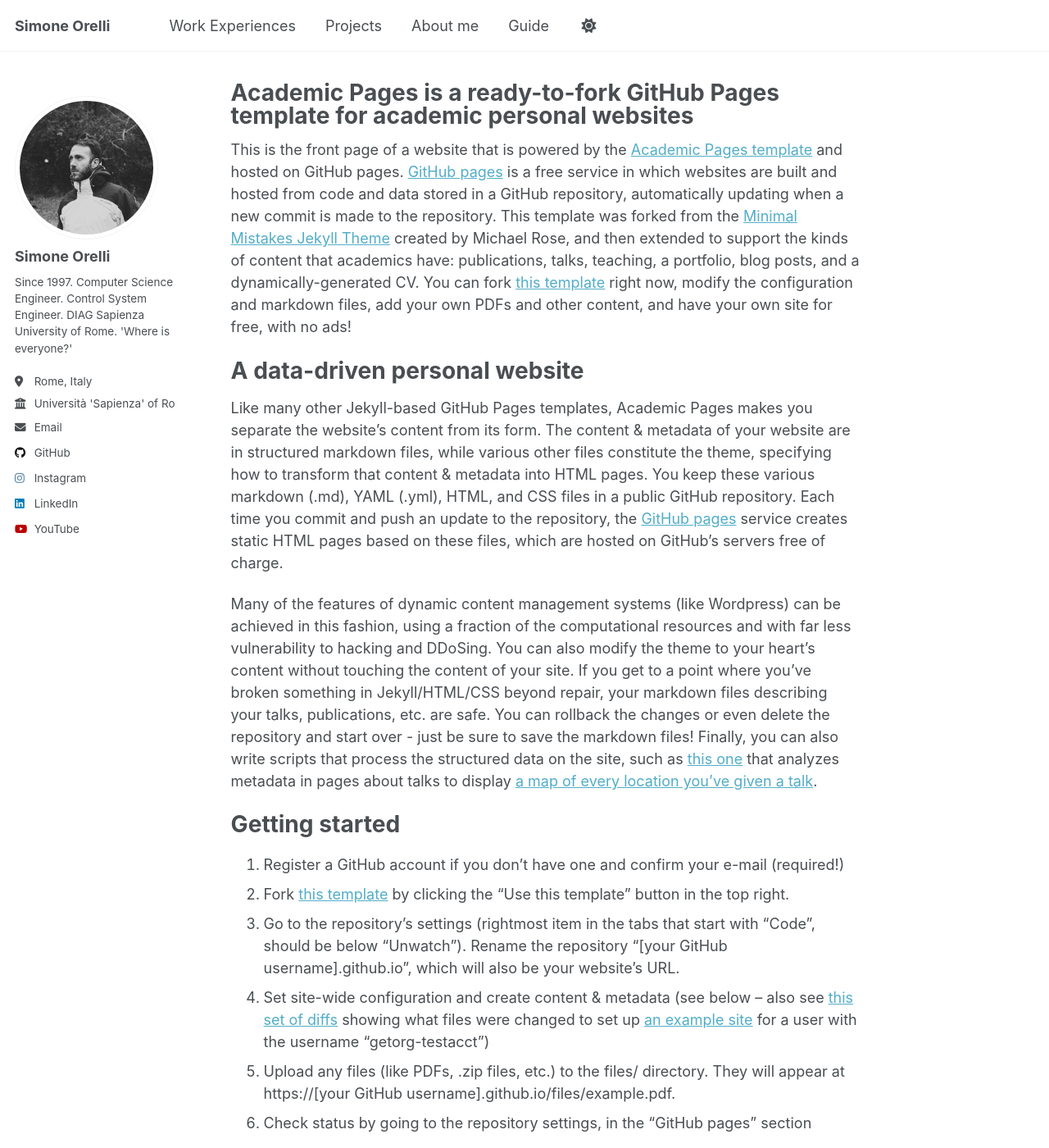
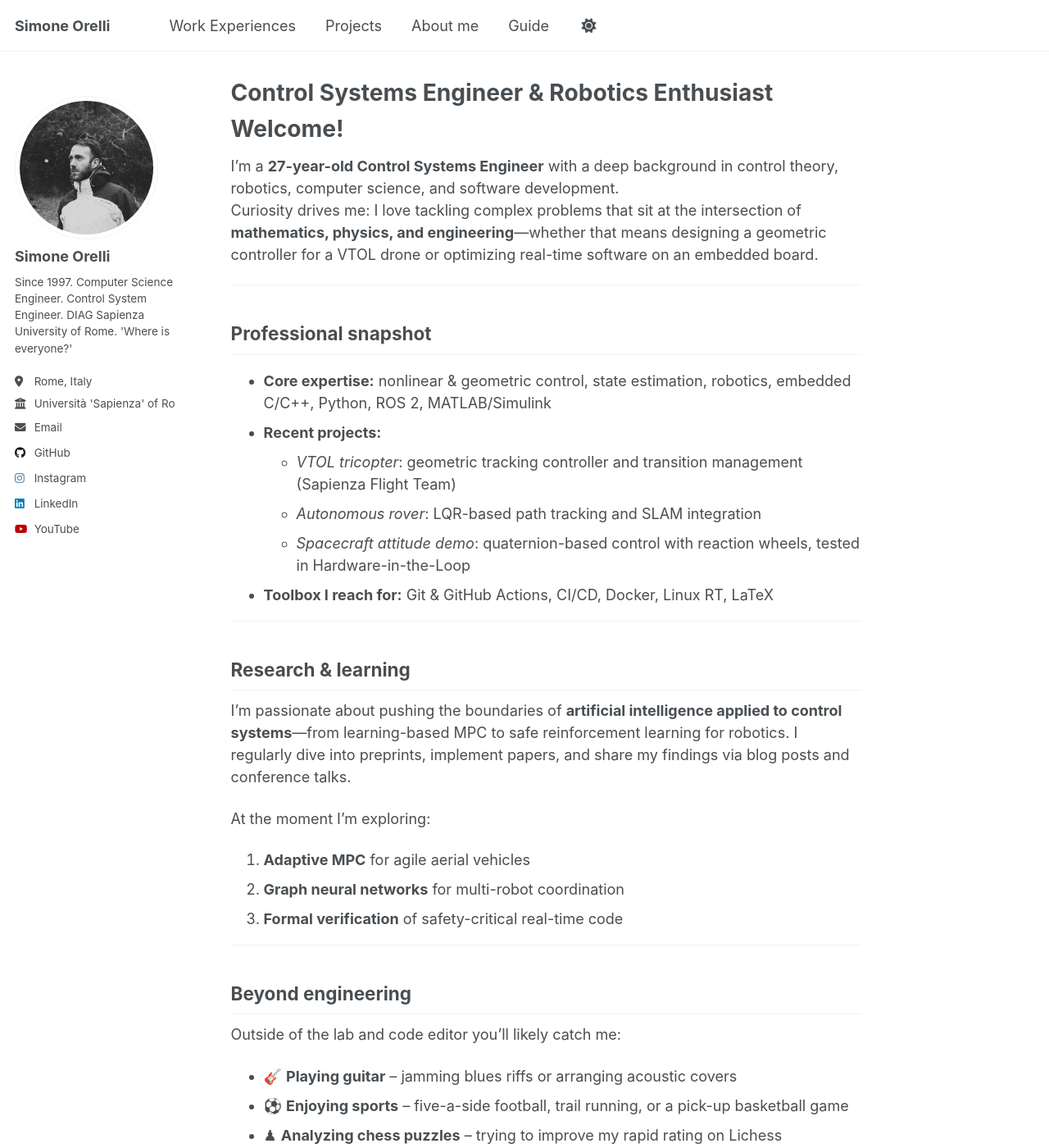
Before and after one commit to Messi-Orion10/s_orion10.github.io, a Jekyll site: the page built from _pages/about.md, in a window 1280 px wide and 1400 px high. Shown: the whole window at 82% size. Built offline with Jekyll 4.4.1, drawn with Linux system fonts in a browser that asks for light colours; some of the changed text lies outside the part shown.

Commit message:
Update about.md

```diff
--- a/_pages/about.md
+++ b/_pages/about.md
@@ -1,49 +1,57 @@
 ---
 permalink: /
-title: "Academic Pages is a ready-to-fork GitHub Pages template for academic personal websites"
+title: "Control Systems Engineer & Robotics Enthusiast"
 author_profile: true
 redirect_from:
   - /about/
   - /about.html
 ---
 
-This is the front page of a website that is powered by the [Academic Pages template](https://github.com/academicpages/academicpages.github.io) and hosted on GitHub pages. [GitHub pages](https://pages.github.com) is a free service in which websites are built and hosted from code and data stored in a GitHub repository, automatically updating when a new commit is made to the repository. This template was forked from the [Minimal Mistakes Jekyll Theme](https://mmistakes.github.io/minimal-mistakes/) created by Michael Rose, and then extended to support the kinds of content that academics have: publications, talks, teaching, a portfolio, blog posts, and a dynamically-generated CV. You can fork [this template](https://github.com/academicpages/academicpages.github.io) right now, modify the configuration and markdown files, add your own PDFs and other content, and have your own site for free, with no ads!
+# Welcome!
 
-A data-driven personal website
-======
-Like many other Jekyll-based GitHub Pages templates, Academic Pages makes you separate the website's content from its form. The content & metadata of your website are in structured markdown files, while various other files constitute the theme, specifying how to transform that content & metadata into HTML pages. You keep these various markdown (.md), YAML (.yml), HTML, and CSS files in a public GitHub repository. Each time you commit and push an update to the repository, the [GitHub pages](https://pages.github.com/) service creates static HTML pages based on these files, which are hosted on GitHub's servers free of charge.
+I’m a **27-year-old Control Systems Engineer** with a deep background in control theory, robotics, computer science, and software development.
+Curiosity drives me: I love tackling complex problems that sit at the intersection of **mathematics, physics, and engineering**—whether that means designing a geometric controller for a VTOL drone or optimizing real-time software on an embedded board.
 
-Many of the features of dynamic content management systems (like Wordpress) can be achieved in this fashion, using a fraction of the computational resources and with far less vulnerability to hacking and DDoSing. You can also modify the theme to your heart's content without touching the content of your site. If you get to a point where you've broken something in Jekyll/HTML/CSS beyond repair, your markdown files describing your talks, publications, etc. are safe. You can rollback the changes or even delete the repository and start over - just be sure to save the markdown files! Finally, you can also write scripts that process the structured data on the site, such as [this one](https://github.com/academicpages/academicpages.github.io/blob/master/talkmap.ipynb) that analyzes metadata in pages about talks to display [a map of every location you've given a talk](https://academicpages.github.io/talkmap.html).
+---
 
-Getting started
-======
-1. Register a GitHub account if you don't have one and confirm your e-mail (required!)
-1. Fork [this template](https://github.com/academicpages/academicpages.github.io) by clicking the "Use this template" button in the top right.
-1. Go to the repository's settings (rightmost item in the tabs that start with "Code", should be below "Unwatch"). Rename the repository "[your GitHub username].github.io", which will also be your website's URL.
-1. Set site-wide configuration and create content & metadata (see below -- also see [this set of diffs](http://archive.is/3TPas) showing what files were changed to set up [an example site](https://getorg-testacct.github.io) for a user with the username "getorg-testacct")
-1. Upload any files (like PDFs, .zip files, etc.) to the files/ directory. They will appear at https://[your GitHub username].github.io/files/example.pdf.
-1. Check status by going to the repository settings, in the "GitHub pages" section
+## Professional snapshot
 
-Site-wide configuration
-------
-The main configuration file for the site is in the base directory in [_config.yml](https://github.com/academicpages/academicpages.github.io/blob/master/_config.yml), which defines the content in the sidebars and other site-wide features. You will need to replace the default variables with ones about yourself and your site's github repository. The configuration file for the top menu is in [_data/navigation.yml](https://github.com/academicpages/academicpages.github.io/blob/master/_data/navigation.yml). For example, if you don't have a portfolio or blog posts, you can remove those items from that navigation.yml file to remove them from the header.
+- **Core expertise:** nonlinear & geometric control, state estimation, robotics, embedded C/C++, Python, ROS 2, MATLAB/Simulink
+- **Recent projects:**
+  - *VTOL tricopter*: geometric tracking controller and transition management (Sapienza Flight Team)
+  - *Autonomous rover*: LQR-based path tracking and SLAM integration
+  - *Spacecraft attitude demo*: quaternion-based control with reaction wheels, tested in Hardware-in-the-Loop
+- **Toolbox I reach for:** Git & GitHub Actions, CI/CD, Docker, Linux RT, LaTeX
 
-Create content & metadata
-------
-For site content, there is one markdown file for each type of content, which are stored in directories like _publications, _talks, _posts, _teaching, or _pages. For example, each talk is a markdown file in the [_talks directory](https://github.com/academicpages/academicpages.github.io/tree/master/_talks). At the top of each markdown file is structured data in YAML about the talk, which the theme will parse to do lots of cool stuff. The same structured data about a talk is used to generate the list of talks on the [Talks page](https://academicpages.github.io/talks), each [individual page](https://academicpages.github.io/talks/2012-03-01-talk-1) for specific talks, the talks section for the [CV page](https://academicpages.github.io/cv), and the [map of places you've given a talk](https://academicpages.github.io/talkmap.html) (if you run this [python file](https://github.com/academicpages/academicpages.github.io/blob/master/talkmap.py) or [Jupyter notebook](https://github.com/academicpages/academicpages.github.io/blob/master/talkmap.ipynb), which creates the HTML for the map based on the contents of the _talks directory).
+---
 
-**Markdown generator**
+## Research & learning
 
-The repository includes [a set of Jupyter notebooks](https://github.com/academicpages/academicpages.github.io/tree/master/markdown_generator
-) that converts a CSV containing structured data about talks or presentations into individual markdown files that will be properly formatted for the Academic Pages template. The sample CSVs in that directory are the ones I used to create my own personal website at stuartgeiger.com. My usual workflow is that I keep a spreadsheet of my publications and talks, then run the code in these notebooks to generate the markdown files, then commit and push them to the GitHub repository.
+I’m passionate about pushing the boundaries of **artificial intelligence applied to control systems**—from learning-based MPC to safe reinforcement learning for robotics. I regularly dive into preprints, implement papers, and share my findings via blog posts and conference talks.
 
-How to edit your site's GitHub repository
-------
-Many people use a git client to create files on their local computer and then push them to GitHub's servers. If you are not familiar with git, you can directly edit these configuration and markdown files directly in the github.com interface. Navigate to a file (like [this one](https://github.com/academicpages/academicpages.github.io/blob/master/_talks/2012-03-01-talk-1.md) and click the pencil icon in the top right of the content preview (to the right of the "Raw | Blame | History" buttons). You can delete a file by clicking the trashcan icon to the right of the pencil icon. You can also create new files or upload files by navigating to a directory and clicking the "Create new file" or "Upload files" buttons.
+At the moment I’m exploring:
 
-Example: editing a markdown file for a talk
-![Editing a markdown file for a talk](/images/editing-talk.png)
+1. **Adaptive MPC** for agile aerial vehicles
+2. **Graph neural networks** for multi-robot coordination
+3. **Formal verification** of safety-critical real-time code
 
-For more info
-------
-More info about configuring Academic Pages can be found in [the guide](https://academicpages.github.io/markdown/), the [growing wiki](https://github.com/academicpages/academicpages.github.io/wiki), and you can always [ask a question on GitHub](https://github.com/academicpages/academicpages.github.io/discussions). The [guides for the Minimal Mistakes theme](https://mmistakes.github.io/minimal-mistakes/docs/configuration/) (which this theme was forked from) might also be helpful.
+---
+
+## Beyond engineering
+
+Outside of the lab and code editor you’ll likely catch me:
+
+- 🎸 **Playing guitar** – jamming blues riffs or arranging acoustic covers
+- ⚽ **Enjoying sports** – five-a-side football, trail running, or a pick-up basketball game
+- ♟ **Analyzing chess puzzles** – trying to improve my rapid rating on Lichess
+
+These hobbies keep me balanced, sharpen strategic thinking, and fuel creativity.
+
+---
+
+## Let’s connect
+
+I’m always open to new collaborations, research projects, or just a friendly chat about control theory, robotics, or the latest chess opening.
+Feel free to reach out via [email](mailto:your.email@example.com) or connect on [LinkedIn](https://www.linkedin.com/).
+
+*Thanks for stopping by!*
```
